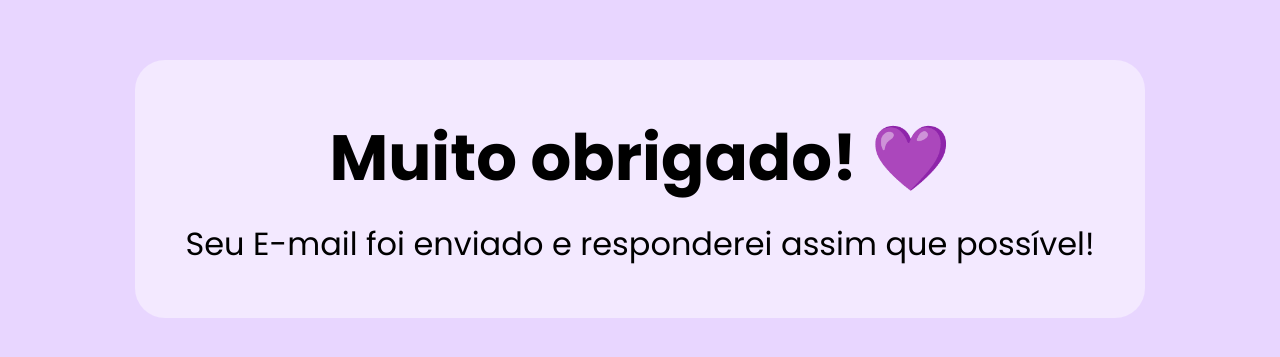
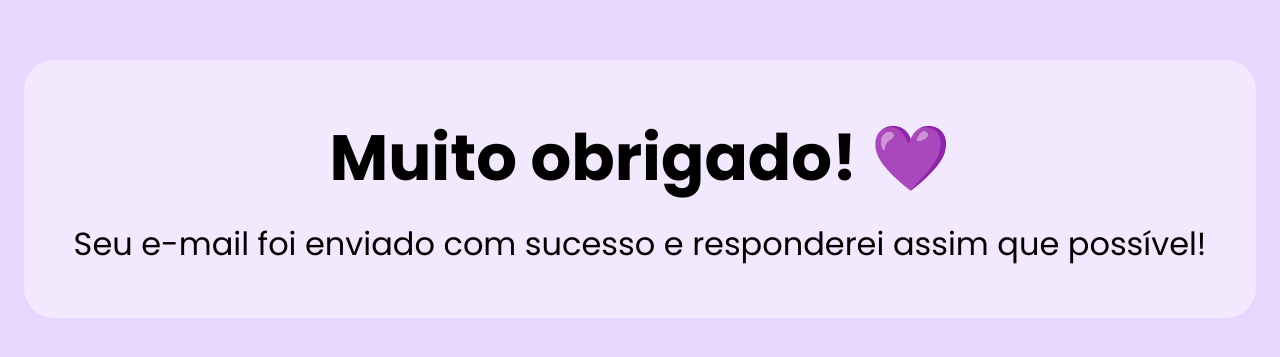
Before and after one commit to luizfranzon/backendless-Form, a plain HTML site: page page/thankYou.html in a window 1280 px wide. Shown: the part 211-568 px from the top of the page. Drawn offline with Linux system fonts and the light colour scheme.

Commit message:
Folder and Thank you page integration

```diff
--- a/thankYou.html
+++ b/page/thankYou.html
@@ -45,7 +45,7 @@
 <body>
     <div>
         <h1 align="center">Muito obrigado! 💜</h1>
-        <p>Seu E-mail foi enviado e responderei assim que possível!</p>
+        <p>Seu e-mail foi enviado com sucesso e responderei assim que possível!</p>
     </div>
 </body>
 </html>
```
Also changed, not shown: page/index.html (renamed from index.html, +1 -1 lines), page/style.css (renamed from style.css).
